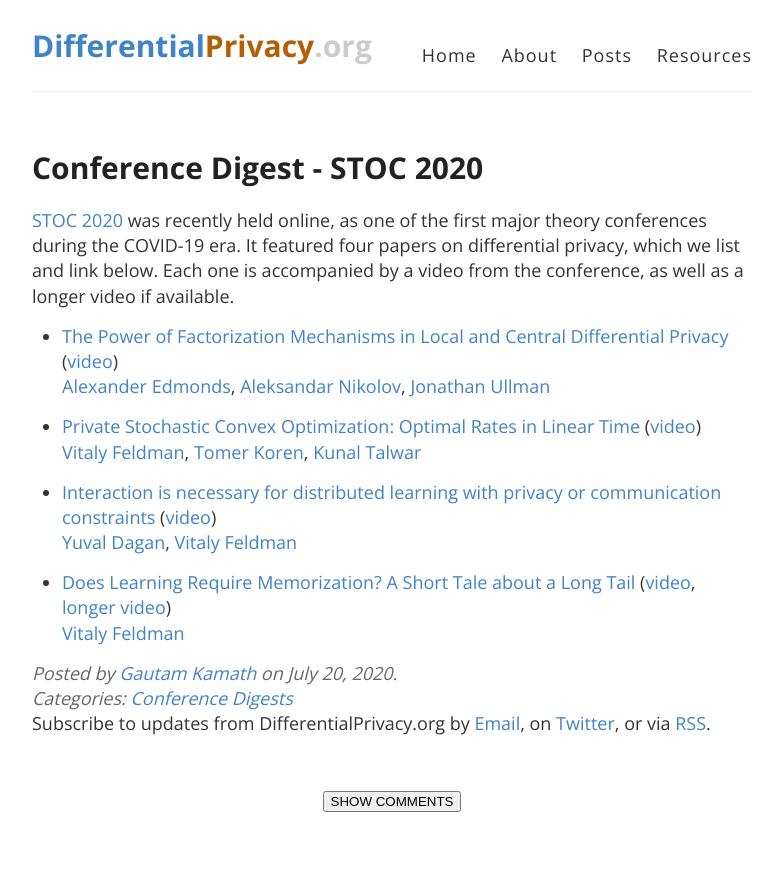
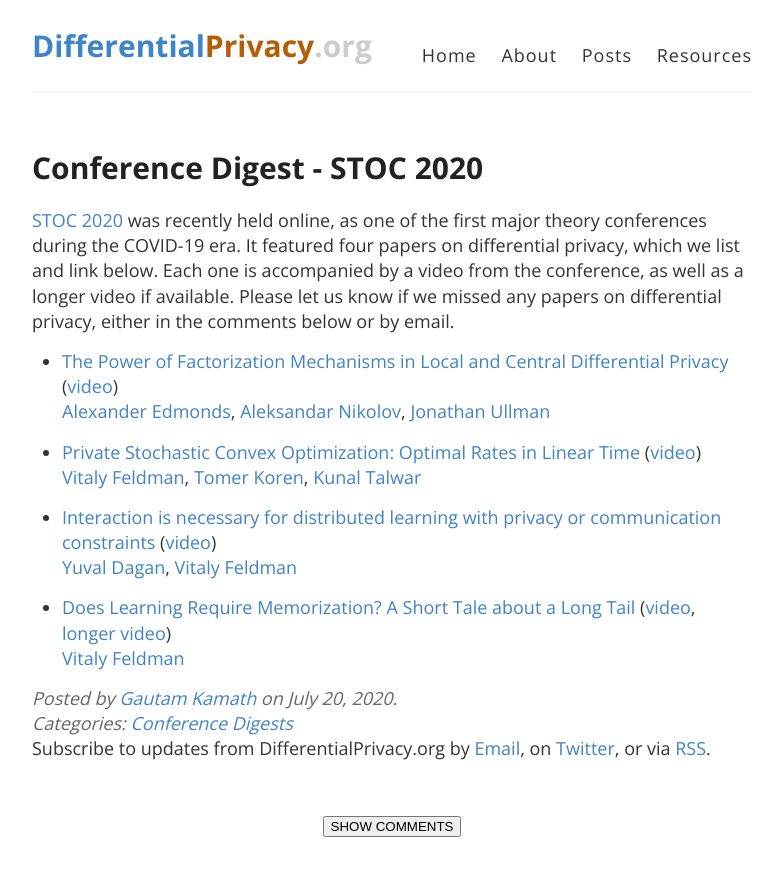
Before and after one commit to differentialprivacy/differentialprivacy, a Jekyll site: the page built from _posts/2020-07-20-stoc2020.md, in a window 1280 px wide. Shown: the top 876 px of the page, without its empty margins (248-1029 px from the left). Built offline with Jekyll 4.4.1, drawn with Linux system fonts in a browser that asks for light colours; comment, search, counter and statistics services are not loaded.

Commit message:
Added sentence

```diff
--- a/_posts/2020-07-20-stoc2020.md
+++ b/_posts/2020-07-20-stoc2020.md
@@ -11,6 +11,7 @@ timestamp: 11:45:00 -0400
 [STOC 2020](http://acm-stoc.org/stoc2020/) was recently held online, as one of the first major theory conferences during the COVID-19 era.
 It featured four papers on differential privacy, which we list and link below.
 Each one is accompanied by a video from the conference, as well as a longer video if available.
+Please let us know if we missed any papers on differential privacy, either in the comments below or by email.
 
 - [The Power of Factorization Mechanisms in Local and Central Differential Privacy](https://arxiv.org/abs/1911.08339) ([video](https://www.youtube.com/watch?v=hSenRTxhZhM))
 [Alexander Edmonds](https://dblp.uni-trier.de/pers/hd/e/Edmonds:Alexander), [Aleksandar Nikolov](http://www.cs.toronto.edu/~anikolov/), [Jonathan Ullman](https://www.ccs.neu.edu/home/jullman/)
```
